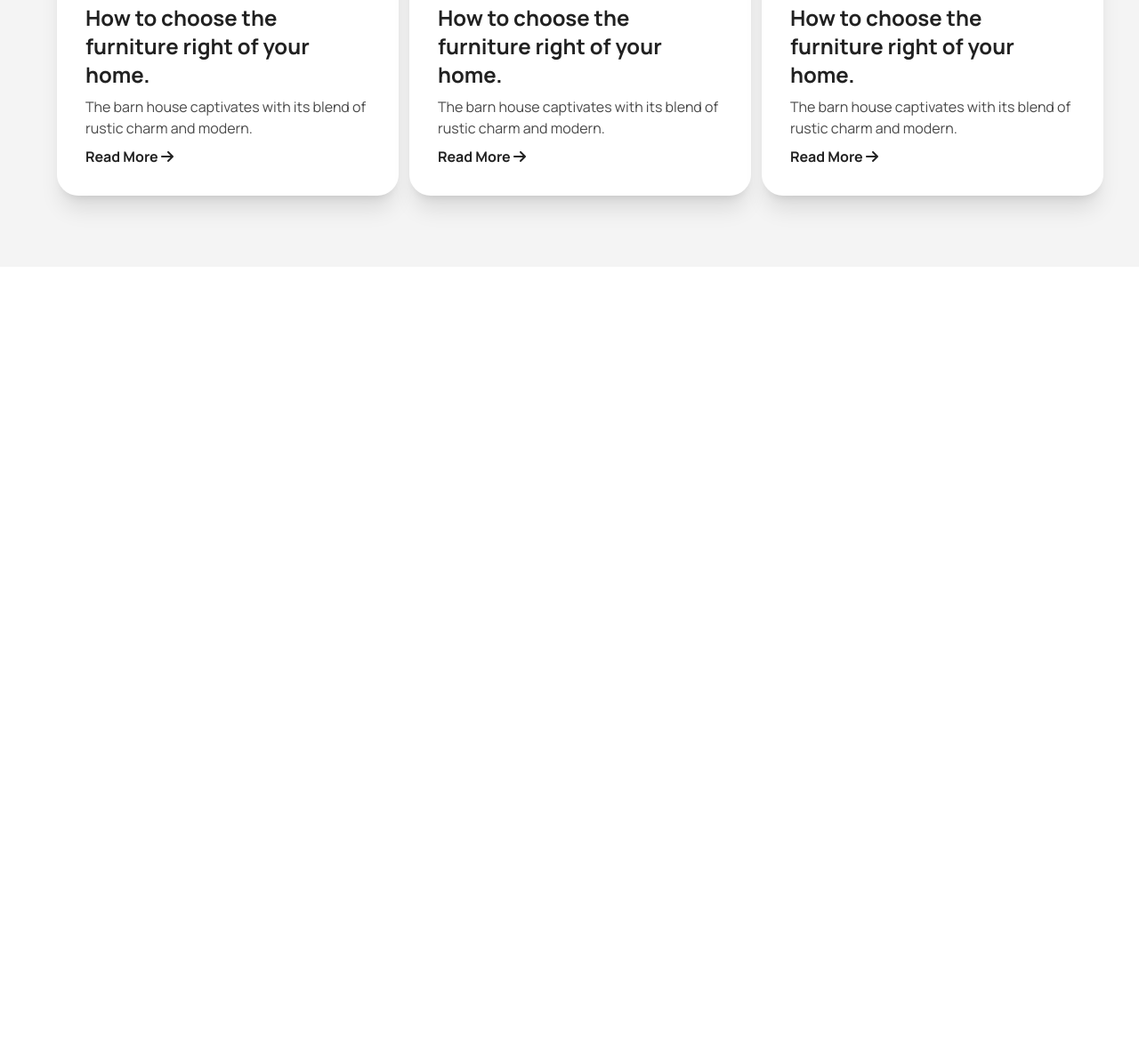
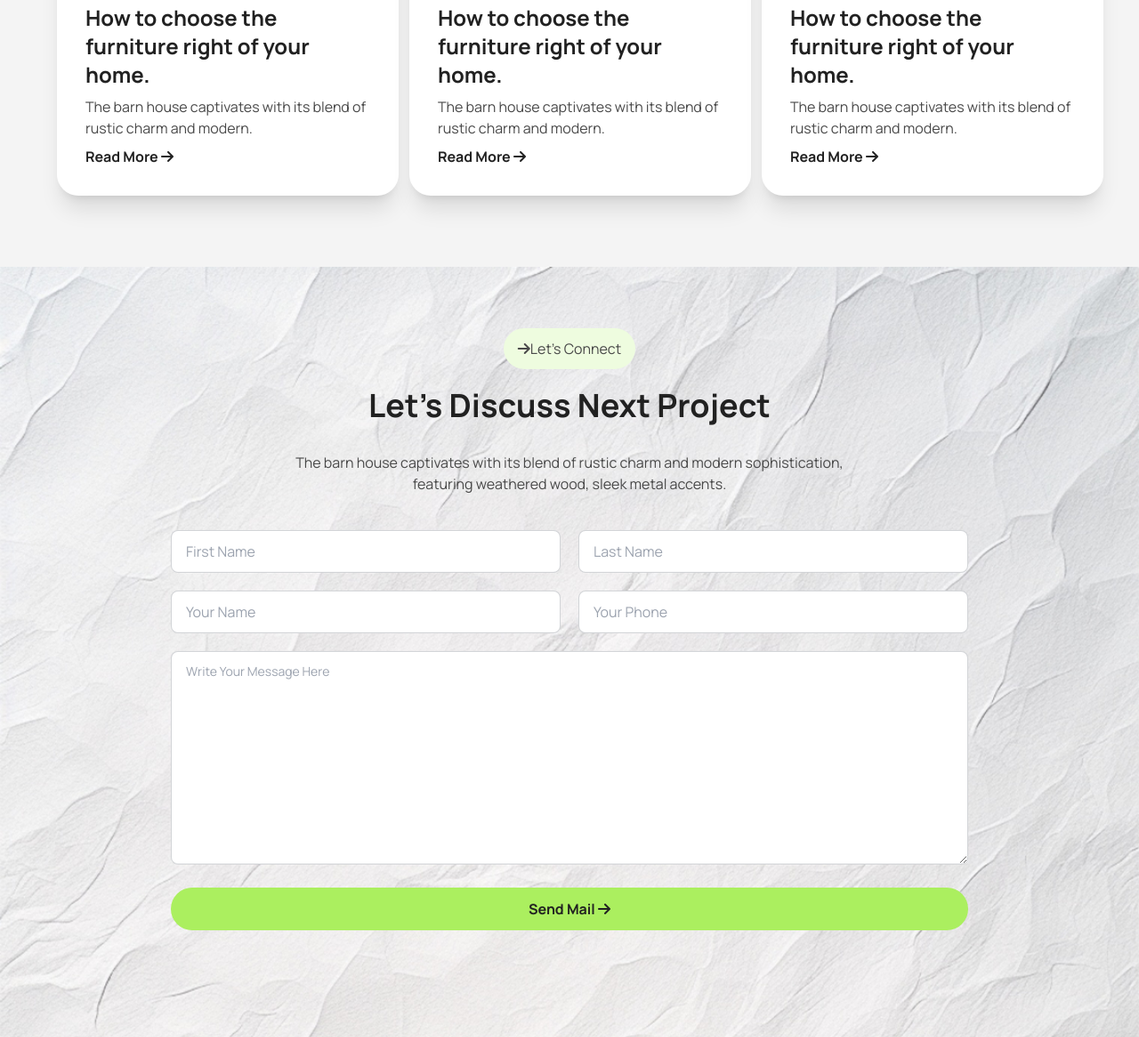
Before and after one commit to bishalsaha-official/Rinterio-Website, a plain HTML site: page index.html in a window 1280 px wide. Shown: the part 3864-5030 px from the top of the page at 89% size. Before the commit the page ends 4164 px from the top, so only its background shows below. Drawn offline with nearby package versions, Linux system fonts and the light colour scheme.

Commit message:
Let’s Discuss Next Project Section

```diff
--- a/index.html
+++ b/index.html
@@ -33,6 +33,9 @@
               },
               fontFamily: {
                 manrope: '"Manrope", serif'
+              },
+              backgroundImage: {
+                bg_project: "url('../images/bg.jpg')",
               }
             }
           }
@@ -290,6 +293,41 @@
                   </div>
             </div>
         </section>
+
+        <!-- Let’s Discuss Next Project Section -->
+        <section class="py-20 bg-bg_project bg-no-repeat bg-cover">
+            <div class="max-w-6xl mx-auto">
+                <!-- Next Project Header Part -->
+                <div class="text-center">
+                    <a class="text-title_secondary px-4 py-3 rounded-full bg-btn_bg_secondary" href=""><i class="fa-solid fa-arrow-right"></i>Let’s Connect</a>
+                    <h2 class="text-title_primary font-bold text-4xl my-8">Let’s Discuss Next Project</h2>
+                    <p class="text-description max-w-2xl mx-auto">The barn house captivates with its blend of rustic charm and modern sophistication, featuring weathered wood, sleek metal accents.</p>
+                </div>
+                <!-- Form -->
+                 <form class="max-w-4xl mx-auto my-10" action="">
+                    <div class="grid grid-cols-2 gap-5">
+                        <div>
+                            <input type="text" placeholder="First Name" class="input input-bordered w-full" />
+                        </div>
+                        <div>
+                            <input type="text" placeholder="Last Name" class="input input-bordered w-full" />
+                        </div>
+                        <div>
+                            <input type="email" placeholder="Your Name" class="input input-bordered w-full" />
+                        </div>
+                        <div>
+                            <input type="number" placeholder="Your Phone" class="input input-bordered w-full" />
+                        </div>
+                        <div class="col-span-2">
+                            <textarea class="textarea textarea-bordered w-full h-60" placeholder="Write Your Message Here"></textarea>
+                        </div>
+                        <div class="col-span-2">
+                            <button class="text-title_primary font-bold px-4 py-3 rounded-full bg-btn_bg_primary w-full">Send Mail <i class="fa-solid fa-arrow-right"></i></button>
+                        </div>
+                    </div>
+                 </form>
+            </div>
+        </section>
     </main>
 
     <!-- Footer Section -->
```
